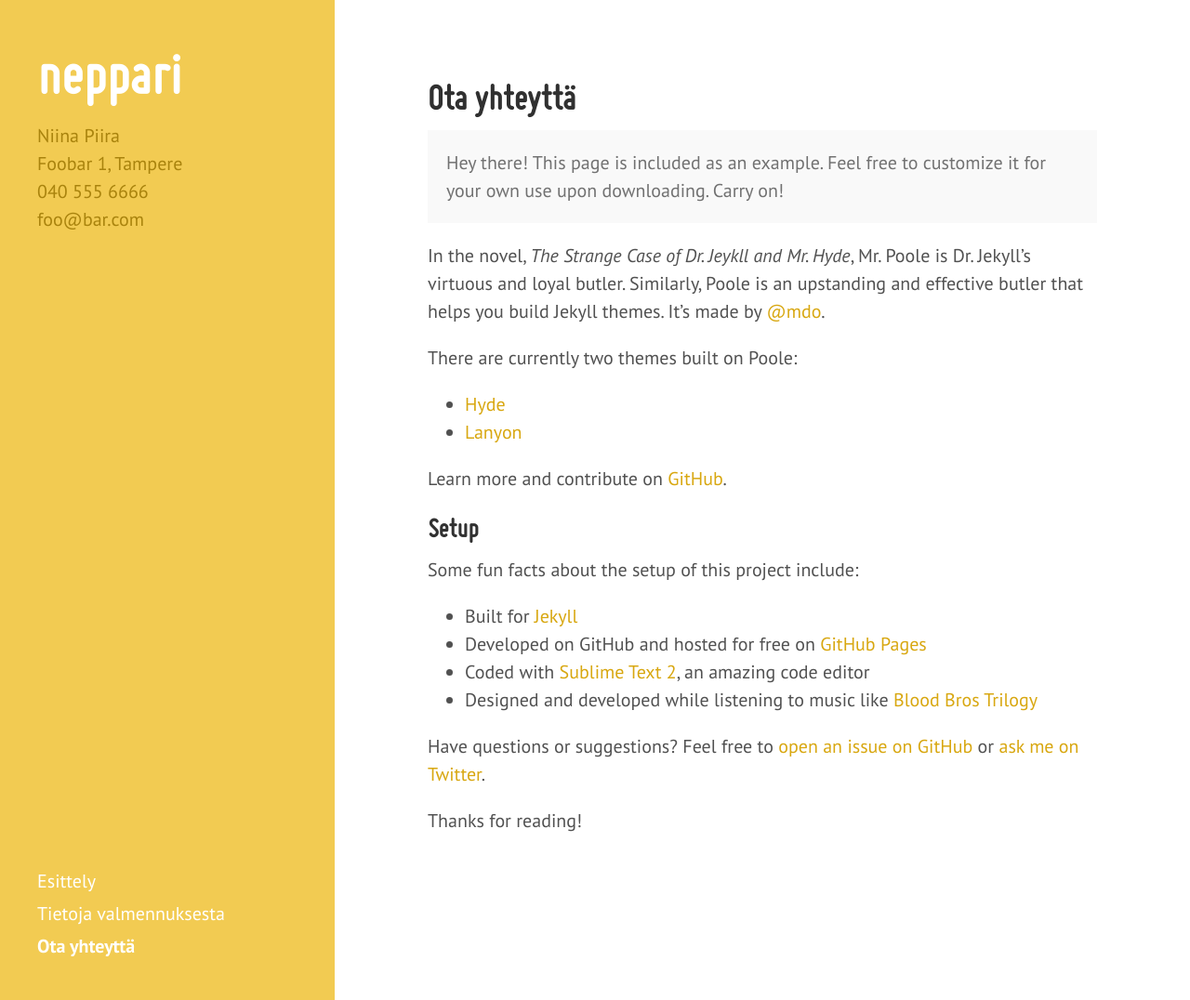
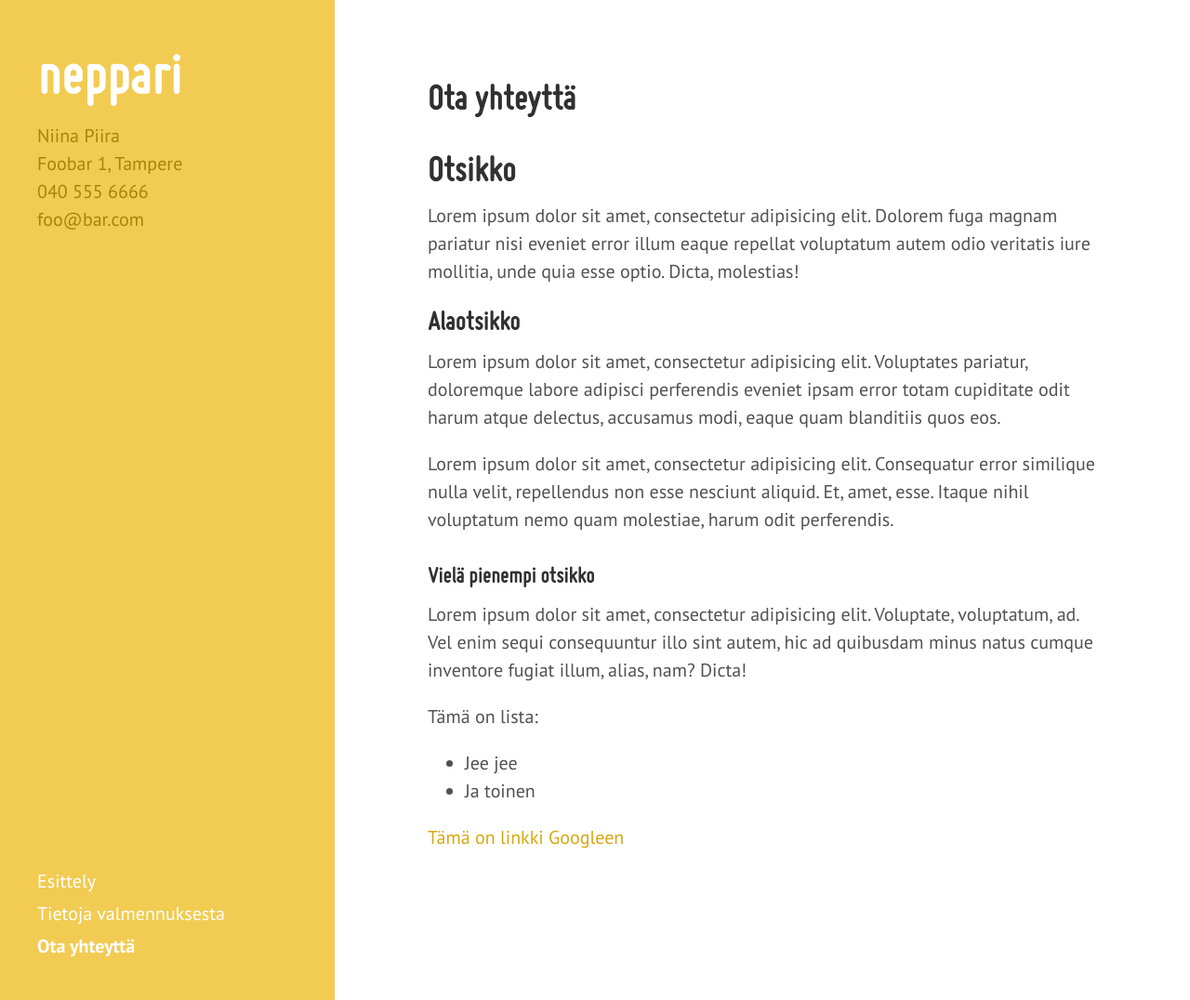
Before and after one commit to niinapiira/neppari.net, a Jekyll site: the page built from ota-yhteytta.md, in a window 1280 px wide and 1076 px high. Shown: the whole window at 93% size. Built offline with Jekyll 4.4.1, drawn with Linux system fonts in a browser that asks for light colours; Markdown is read by kramdown in place of the engine named in the settings.

Commit message:
Replace markdown example with something Finnish

```diff
--- a/ota-yhteytta.md
+++ b/ota-yhteytta.md
@@ -1,31 +1,26 @@
 ---
 layout: page
 title: Ota yhteyttä
-navigation-order: 10
+navigation-order: 99
 ---
 
-<p class="message">
-  Hey there! This page is included as an example. Feel free to customize it for your own use upon downloading. Carry on!
-</p>
+# Otsikko
 
-In the novel, *The Strange Case of Dr. Jeykll and Mr. Hyde*, Mr. Poole is Dr. Jekyll's virtuous and loyal butler. Similarly, Poole is an upstanding and effective butler that helps you build Jekyll themes. It's made by [@mdo](https://twitter.com/mdo).
+Lorem ipsum dolor sit amet, consectetur adipisicing elit. Dolorem fuga magnam pariatur nisi eveniet error illum eaque repellat voluptatum autem odio veritatis iure mollitia, unde quia esse optio. Dicta, molestias!
 
-There are currently two themes built on Poole:
+## Alaotsikko
 
-* [Hyde](http://hyde.getpoole.com)
-* [Lanyon](http://lanyon.getpoole.com)
+Lorem ipsum dolor sit amet, consectetur adipisicing elit. Voluptates pariatur, doloremque labore adipisci perferendis eveniet ipsam error totam cupiditate odit harum atque delectus, accusamus modi, eaque quam blanditiis quos eos.
 
-Learn more and contribute on [GitHub](https://github.com/poole).
+Lorem ipsum dolor sit amet, consectetur adipisicing elit. Consequatur error similique nulla velit, repellendus non esse nesciunt aliquid. Et, amet, esse. Itaque nihil voluptatum nemo quam molestiae, harum odit perferendis.
 
-## Setup
+### Vielä pienempi otsikko
 
-Some fun facts about the setup of this project include:
+Lorem ipsum dolor sit amet, consectetur adipisicing elit. Voluptate, voluptatum, ad. Vel enim sequi consequuntur illo sint autem, hic ad quibusdam minus natus cumque inventore fugiat illum, alias, nam? Dicta!
 
-* Built for [Jekyll](http://jekyllrb.com)
-* Developed on GitHub and hosted for free on [GitHub Pages](https://pages.github.com)
-* Coded with [Sublime Text 2](http://sublimetext.com), an amazing code editor
-* Designed and developed while listening to music like [Blood Bros Trilogy](https://soundcloud.com/maddecent/sets/blood-bros-series)
+Tämä on lista:
 
-Have questions or suggestions? Feel free to [open an issue on GitHub](https://github.com/poole/issues/new) or [ask me on Twitter](https://twitter.com/mdo).
+* Jee jee
+* Ja toinen
 
-Thanks for reading!
+[Tämä on linkki Googleen](http://www.google.com)
```
Also changed, not shown: index.md (+11 -16 lines), tietoja-valmennuksesta.md (+12 -17 lines).
